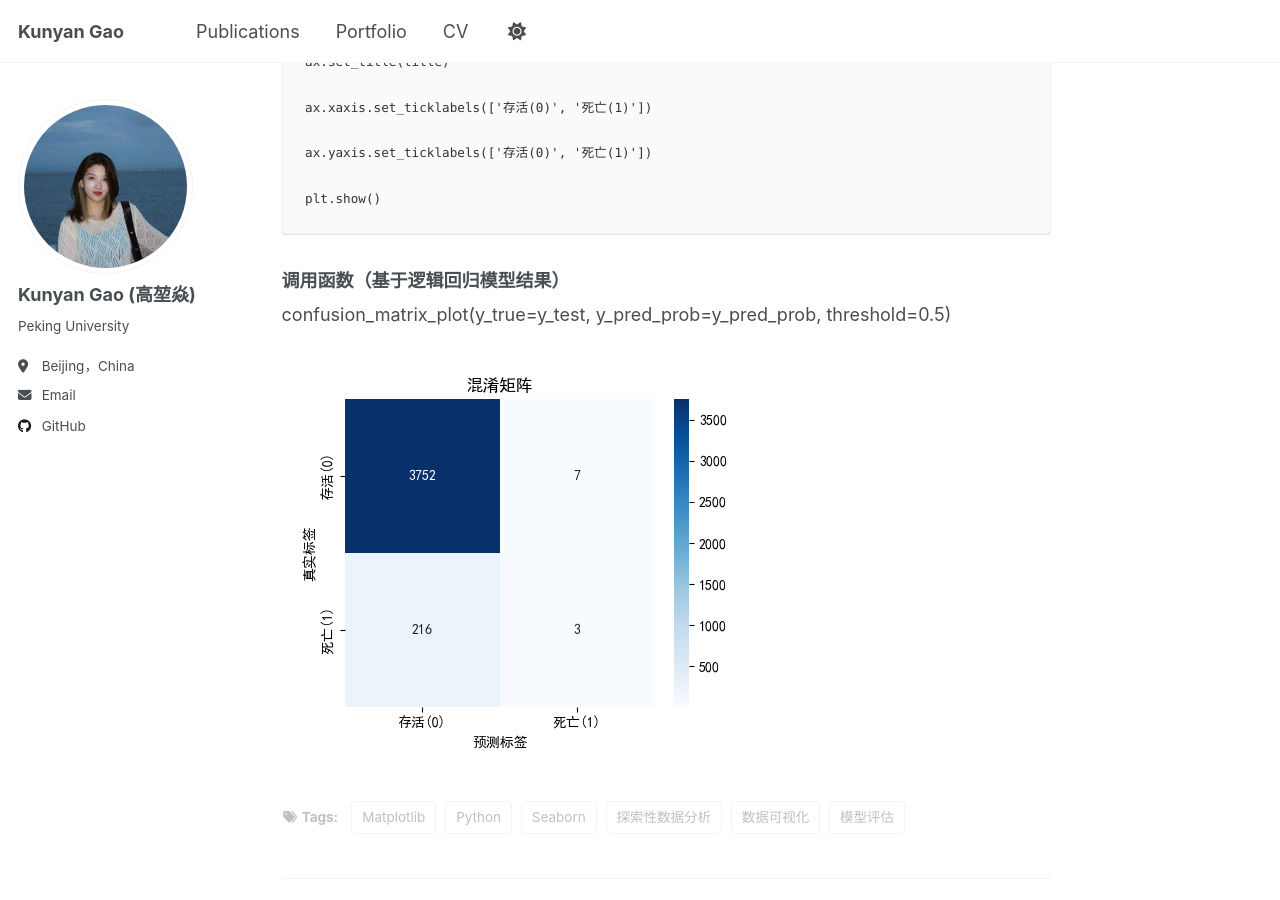
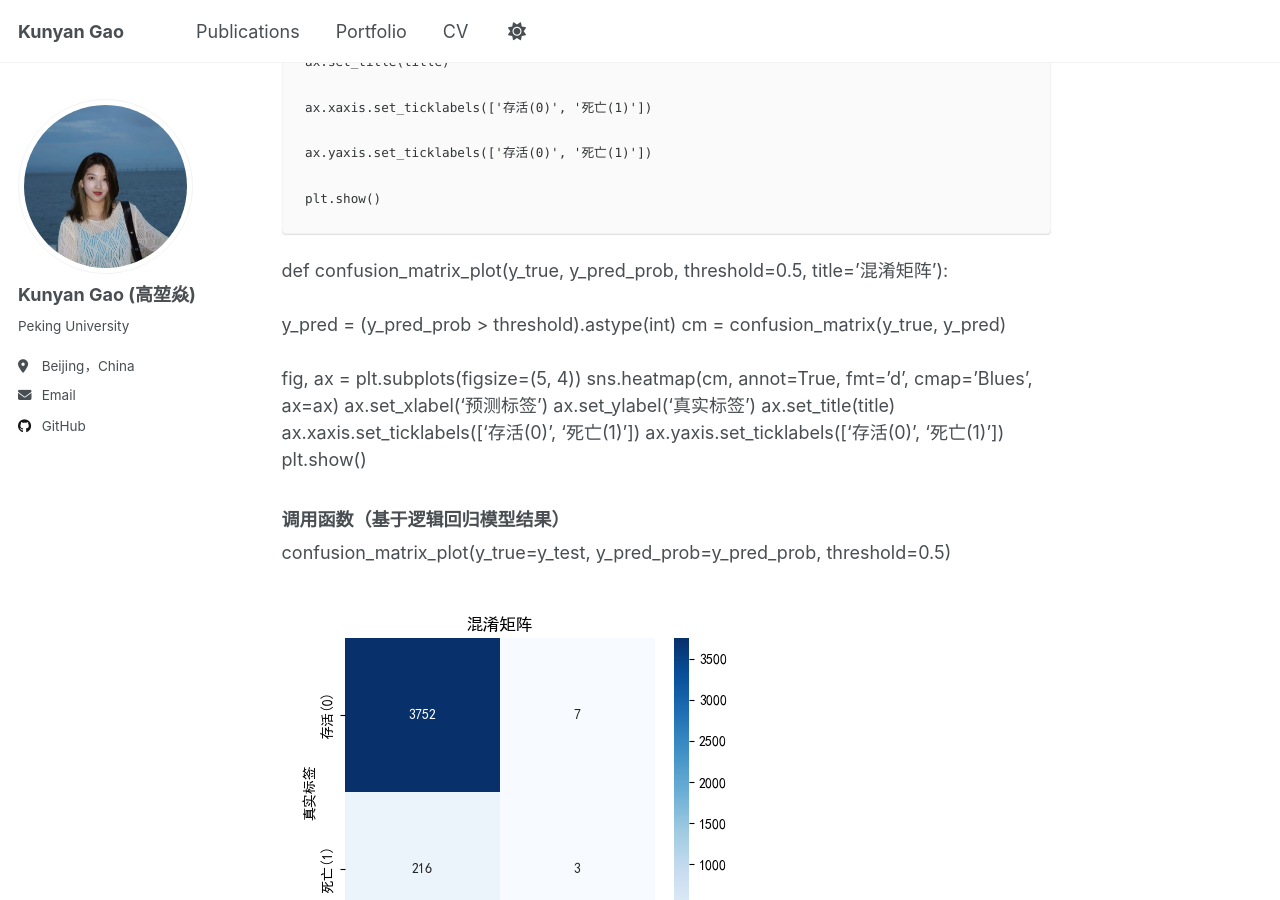
Before and after one commit to Alissa0106/Alissa0106.github.io, a Jekyll site: the page built from _portfolio/python-data-visualization-practice.md, in a window 1280 px wide and 900 px high, scrolled down 2660 px. Built offline with Jekyll 4.4.1, drawn with Linux system fonts in a browser that asks for light colours; a script that is not in the unit is left out.

Commit message:
Update python-data-visualization-practice.md

```diff
--- a/_portfolio/python-data-visualization-practice.md
+++ b/_portfolio/python-data-visualization-practice.md
@@ -83,6 +83,19 @@ def confusion_matrix_plot(y_true, y_pred_prob, threshold=0.5, title='混淆矩
 
     plt.show()
 
+
+  def confusion_matrix_plot(y_true, y_pred_prob, threshold=0.5, title='混淆矩阵'): <br><br>
+    y_pred = (y_pred_prob > threshold).astype(int)
+    cm = confusion_matrix(y_true, y_pred)<br><br>
+    fig, ax = plt.subplots(figsize=(5, 4))
+    sns.heatmap(cm, annot=True, fmt='d', cmap='Blues', ax=ax)
+    ax.set_xlabel('预测标签')
+    ax.set_ylabel('真实标签')
+    ax.set_title(title)
+    ax.xaxis.set_ticklabels(['存活(0)', '死亡(1)'])
+    ax.yaxis.set_ticklabels(['存活(0)', '死亡(1)'])
+    plt.show()
+
 ### **调用函数（基于逻辑回归模型结果）**
 
 confusion_matrix_plot(y_true=y_test, y_pred_prob=y_pred_prob, threshold=0.5)
```
